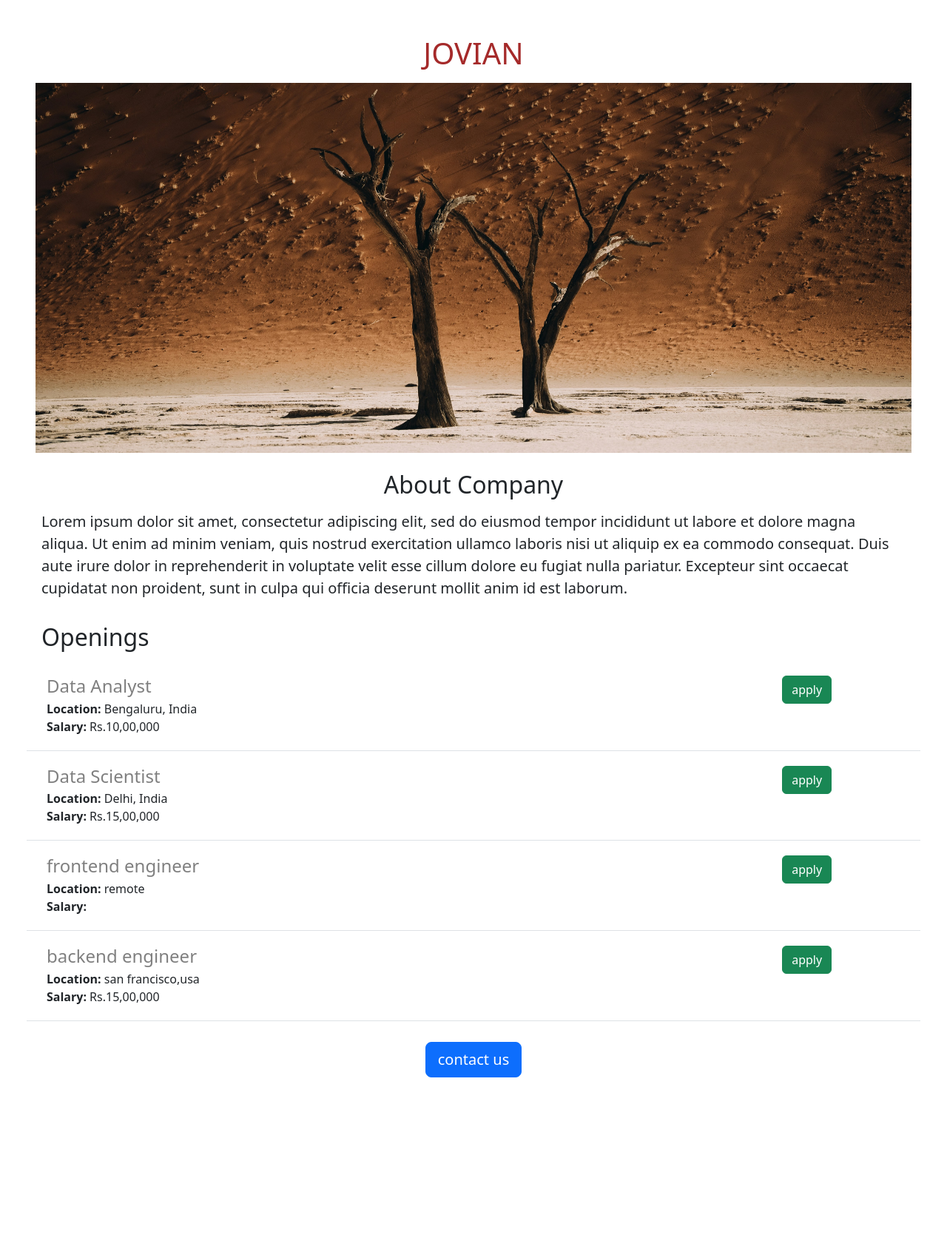
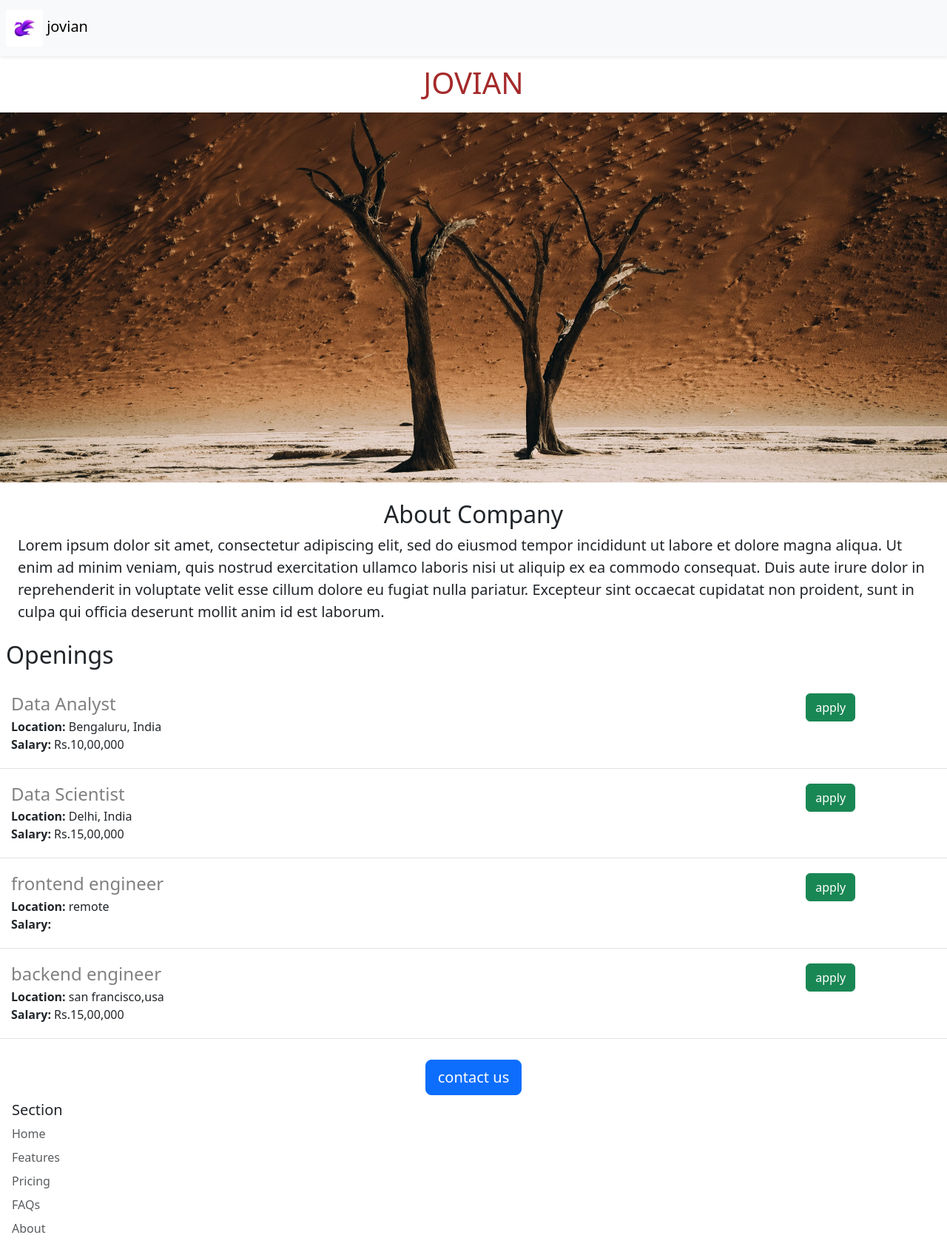
Before and after one commit to sree10102007/hari-demo-web, a Flask app: page / in a window 1280 px wide. Shown: the whole page at 74% size. Before the commit the page ends 1456 px from the top, so only its background shows below. Run offline with Flask 3, Linux system fonts and the light colour scheme.

Commit message:
just svaing

```diff
--- /dev/null
+++ b/templates/footer.html
@@ -0,0 +1,22 @@
+<div class="col-6 col-md-2 mb-3 px-3">
+  <h5>Section</h5>
+  <ul class="nav flex-column">
+    <li class="nav-item mb-2">
+      <a href="#" class="nav-link p-0 text-body-secondary">Home</a>
+    </li>
+    <li class="nav-item mb-2">
+      <a href="#" class="nav-link p-0 text-body-secondary"
+        >Features</a
+      >
+    </li>
+    <li class="nav-item mb-2">
+      <a href="#" class="nav-link p-0 text-body-secondary">Pricing</a>
+    </li>
+    <li class="nav-item mb-2">
+      <a href="#" class="nav-link p-0 text-body-secondary">FAQs</a>
+    </li>
+    <li class="nav-item mb-2">
+      <a href="#" class="nav-link p-0 text-body-secondary">About</a>
+    </li>
+  </ul>
+</div>
--- a/templates/index.html
+++ b/templates/index.html
@@ -1,7 +1,8 @@
 <!doctype html>
 <html>
-  <div class="m-5">
+
   <head>
+    <link rel="icon" href="static/jovian.jpg">
     <title> JOVIAN INDUSTRIES </title>
     <meta charset="utf-8">
     <meta name="viewport" content="width=device-width, initial-scale=1">
@@ -11,13 +12,16 @@
       #banner{
         width: 100%;
         height: 500px;
-        object-fit: cover;
+        object-fit: cover
       }
 
     </style>
   </head>
 
   <body>
+    <div style="width:100%">
+    {%include 'nav.html'%}
+    </div>
     <div>
       <h1 class="text-center mt-2 mb-3" style="color:brown">JOVIAN</h1>
       <img id="banner" src="https://4462c3b7-045e-420c-85df-d329288477aa-00-evxehlgbvthy.sisko.replit.dev/static/nir-himi-UbIvR3B4NJ8-unsplash.jpg" >
@@ -26,7 +30,9 @@
       About Company
       </h2>
 
-      <p class ="lead p-2">Lorem ipsum dolor sit amet, consectetur adipiscing elit, sed do eiusmod tempor incididunt ut labore et dolore magna aliqua. Ut enim ad minim veniam, quis nostrud exercitation ullamco laboris nisi ut aliquip ex ea commodo consequat. Duis aute irure dolor in reprehenderit in voluptate velit esse cillum dolore eu fugiat nulla pariatur. Excepteur sint occaecat cupidatat non proident, sunt in culpa qui officia deserunt mollit anim id est laborum.</p>
+
+      <p class ="lead px-4">Lorem ipsum dolor sit amet, consectetur adipiscing elit, sed do eiusmod tempor incididunt ut labore et dolore magna aliqua. Ut enim ad minim veniam, quis nostrud exercitation ullamco laboris nisi ut aliquip ex ea commodo consequat. Duis aute irure dolor in reprehenderit in voluptate velit esse cillum dolore eu fugiat nulla pariatur. Excepteur sint occaecat cupidatat non proident, sunt in culpa qui officia deserunt mollit anim id est laborum.</p>
+
 
     <h2 class="mb-4 p-2" style="left-padding:15px">Openings</h2>
 
@@ -44,6 +50,7 @@
 
 
     </div>
+    {%include "footer.html"%}
   </body>
-  </div>
+
 </html>
--- /dev/null
+++ b/templates/nav.html
@@ -0,0 +1,9 @@
+<nav class="navbar bg-body-tertiary px-2 shadow-sm fixed-top">
+
+    <a class="navbar-brand" href="#">
+      <img src="static/jovian.jpg" alt="" width="50" height="50">
+      jovian
+    </a>
+
+</nav>
+<div style="height:80px"></div>
```
Also changed, not shown: static/jovian.jpg (added), static/ofcimg.jpg (added).
